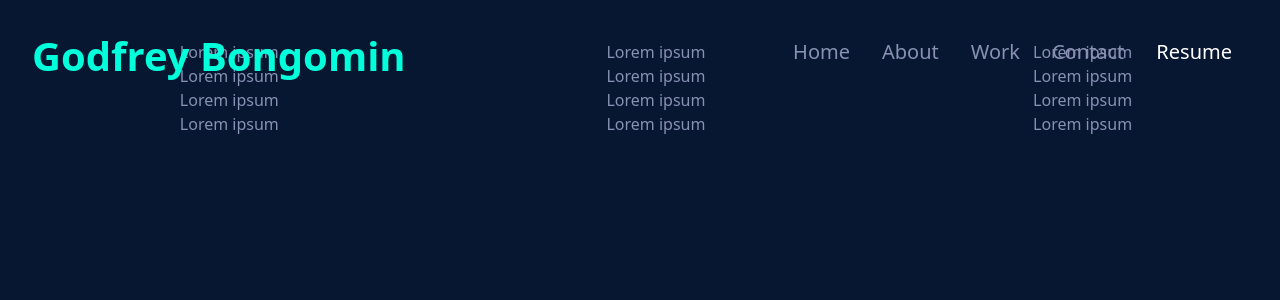
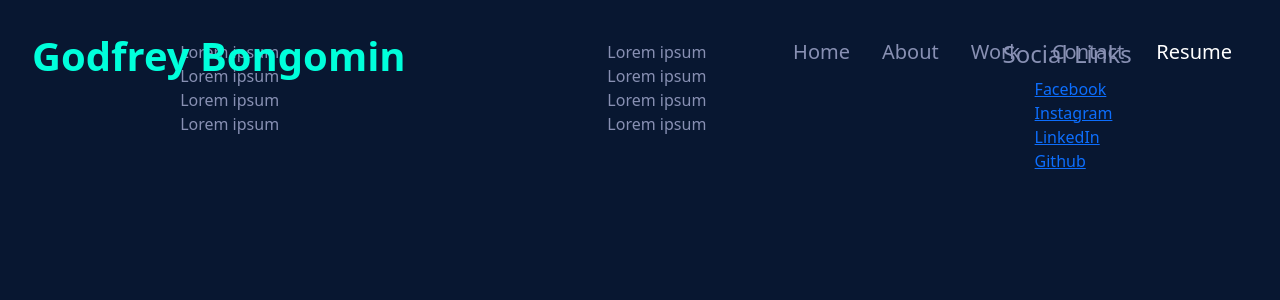
Before and after one commit to bongomin256/Godfrey-Bongomin, a React (Create React App) app: page /resume in a window 1280 px wide. Shown: the top 300 px of the page. Built offline with nearby package versions, Linux system fonts and the light colour scheme.

Commit message:
added anchor tag to Footer Links

```diff
--- a/src/components/Footer/index.js
+++ b/src/components/Footer/index.js
@@ -40,11 +40,28 @@ export default function Footer() {
             </ul>
           </div>
           <div className="flex-child">
+            <h4>Social Links</h4>
             <ul>
-              <li>Lorem ipsum</li>
-              <li>Lorem ipsum</li>
-              <li>Lorem ipsum</li>
-              <li>Lorem ipsum</li>
+              <li>
+                <a href="http://" target="_blank" rel="noopener noreferrer">
+                  Facebook
+                </a>
+              </li>
+              <li>
+                <a href="http://" target="_blank" rel="noopener noreferrer">
+                  Instagram
+                </a>
+              </li>
+              <li>
+                <a href="http://" target="_blank" rel="noopener noreferrer">
+                  LinkedIn
+                </a>
+              </li>
+              <li>
+                <a href="http://" target="_blank" rel="noopener noreferrer">
+                  Github
+                </a>
+              </li>
             </ul>
           </div>
         </div>
```
